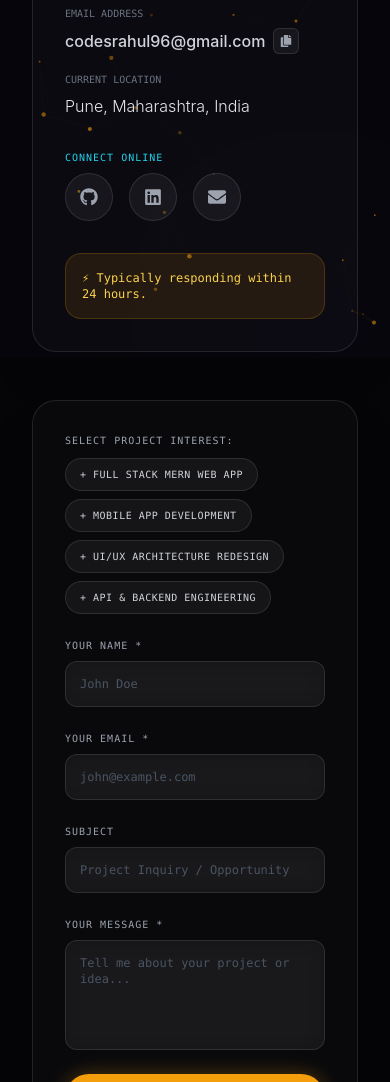
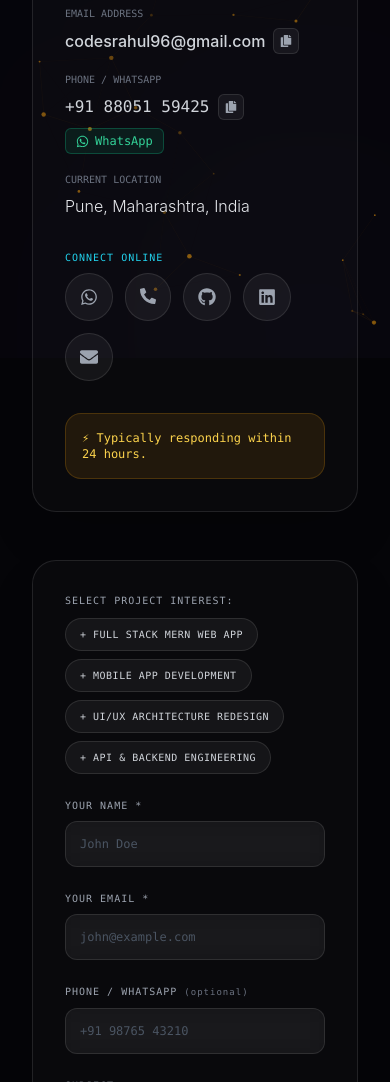
Before and after one commit to CodesRahul96/CodesRahul, a Next.js app: page /contact in a window 390 px wide. Shown: the part 486-1568 px from the top of the page. Built offline with nearby package versions, Linux system fonts and the light colour scheme; no server answers.

Commit message:
Add mobile number +91 8805159425 and WhatsApp/call options to contact page

```diff
--- a/src/actions/sendEmail.js
+++ b/src/actions/sendEmail.js
@@ -8,6 +8,7 @@ const resend = new Resend(process.env.RESEND_API_KEY);
 export const sendEmail = async (formData) => {
   const name = formData.get("name");
   const email = formData.get("email");
+  const phone = formData.get("phone");
   const subject = formData.get("subject");
   const message = formData.get("message");
 
@@ -30,7 +31,7 @@ export const sendEmail = async (formData) => {
       to: "codesrahul96@gmail.com",
       subject: `New Portfolio Message: ${subject || "No Subject"}`,
       reply_to: email,
-      text: `Name: ${name}\nEmail: ${email}\n\nMessage:\n${message}`,
+      text: `Name: ${name}\nEmail: ${email}\nPhone: ${phone || "Not provided"}\n\nMessage:\n${message}`,
     });
 
     return { success: true };
--- a/src/app/contact/page.jsx
+++ b/src/app/contact/page.jsx
@@ -1,7 +1,7 @@
 "use client";
 
 import React, { useState } from "react";
-import { FaEnvelope, FaGithub, FaLinkedin, FaCopy, FaCheck, FaArrowRight } from "react-icons/fa";
+import { FaEnvelope, FaGithub, FaLinkedin, FaWhatsapp, FaPhoneAlt, FaCopy, FaCheck, FaArrowRight } from "react-icons/fa";
 import { toast } from "sonner";
 import { sendEmail } from "../../actions/sendEmail";
 
@@ -13,9 +13,10 @@ const projectScopes = [
 ];
 
 export default function Contact() {
-  const [formData, setFormData] = useState({ name: "", email: "", subject: "", message: "" });
+  const [formData, setFormData] = useState({ name: "", email: "", phone: "", subject: "", message: "" });
   const [isSubmitting, setIsSubmitting] = useState(false);
   const [copiedEmail, setCopiedEmail] = useState(false);
+  const [copiedPhone, setCopiedPhone] = useState(false);
 
   const handleChange = (e) => {
     const { name, value } = e.target;
@@ -37,6 +38,13 @@ export default function Contact() {
     setTimeout(() => setCopiedEmail(false), 2000);
   };
 
+  const handleCopyPhone = () => {
+    navigator.clipboard.writeText("+918805159425");
+    setCopiedPhone(true);
+    toast.success("Phone number copied to clipboard!");
+    setTimeout(() => setCopiedPhone(false), 2000);
+  };
+
   const clientAction = async (formData) => {
     if (!formData.get("name") || !formData.get("email") || !formData.get("message")) {
       toast.error("Please fill in all required fields.");
@@ -52,7 +60,7 @@ export default function Contact() {
       toast.error(result.error);
     } else {
       toast.success("Message sent successfully! I will get back to you soon.");
-      setFormData({ name: "", email: "", subject: "", message: "" });
+      setFormData({ name: "", email: "", phone: "", subject: "", message: "" });
     }
   };
 
@@ -95,6 +103,33 @@ export default function Contact() {
                       </button>
                     </div>
                   </div>
+
+                  <div className="flex flex-col">
+                    <span className="uppercase font-mono text-[10px] text-gray-500 mb-1">Phone / WhatsApp</span>
+                    <div className="flex items-center gap-2 flex-wrap">
+                      <a href="tel:+918805159425" className="hover:text-amber-400 transition-colors text-base font-medium font-mono">
+                        +91 88051 59425
+                      </a>
+                      <button
+                        onClick={handleCopyPhone}
+                        className="p-1.5 rounded-md bg-white/5 border border-white/10 text-gray-400 hover:text-amber-400 hover:border-amber-500/30 transition-all text-xs"
+                        title="Copy Phone Number"
+                      >
+                        {copiedPhone ? <FaCheck className="text-emerald-400" /> : <FaCopy />}
+                      </button>
+                      <a
+                        href="https://wa.me/918805159425"
+                        target="_blank"
+                        rel="noopener noreferrer"
+                        className="px-2.5 py-1 rounded-md bg-emerald-500/10 border border-emerald-500/30 text-emerald-400 hover:bg-emerald-500/20 transition-all text-xs flex items-center gap-1.5 font-mono"
+                        title="Chat on WhatsApp"
+                      >
+                        <FaWhatsapp size={13} />
+                        <span>WhatsApp</span>
+                      </a>
+                    </div>
+                  </div>
+
                   <div className="flex flex-col">
                     <span className="uppercase font-mono text-[10px] text-gray-500 mb-1">Current Location</span>
                     <span className="text-base text-gray-200">Pune, Maharashtra, India</span>
@@ -104,8 +139,10 @@ export default function Contact() {
 
               <div>
                 <span className="text-[10px] font-mono uppercase tracking-widest text-cyan-400 mb-2 block">Connect Online</span>
-                <div className="flex gap-4">
+                <div className="flex gap-3 flex-wrap">
                   {[
+                    { icon: <FaWhatsapp size={18} />, link: "https://wa.me/918805159425", label: "WhatsApp" },
+                    { icon: <FaPhoneAlt size={16} />, link: "tel:+918805159425", label: "Call" },
                     { icon: <FaGithub size={18} />, link: "https://github.com/codesrahul96", label: "GitHub" },
                     { icon: <FaLinkedin size={18} />, link: "https://linkedin.com/in/codesrahul", label: "LinkedIn" },
                     { icon: <FaEnvelope size={18} />, link: "mailto:codesrahul96@gmail.com", label: "Email" },
@@ -113,8 +150,8 @@ export default function Contact() {
                     <a
                       key={idx}
                       href={social.link}
-                      target="_blank"
-                      rel="noopener noreferrer"
+                      target={social.link.startsWith("http") ? "_blank" : undefined}
+                      rel={social.link.startsWith("http") ? "noopener noreferrer" : undefined}
                       className="p-3.5 rounded-full bg-white/5 border border-white/10 text-gray-400 hover:text-amber-400 hover:border-amber-500/40 hover:scale-110 active:scale-95 transition-all"
                       title={social.label}
                     >
@@ -180,6 +217,20 @@ export default function Contact() {
                 </div>
               </div>
 
+              <div className="grid grid-cols-1 md:grid-cols-2 gap-6">
+                <div className="flex flex-col">
+                  <label className="text-[10px] font-mono uppercase tracking-widest text-gray-400 mb-2">
+                    Phone / WhatsApp <span className="text-gray-500 text-[9px] lowercase">(optional)</span>
+                  </label>
+                  <input
+                    type="tel"
+                    name="phone"
+                    value={formData.phone}
+                    onChange={handleChange}
+                    placeholder="+91 98765 43210"
+                    className="bg-white/5 border border-white/10 focus:border-amber-500/50 p-3.5 text-xs font-mono text-white placeholder-gray-600 outline-none transition-all rounded-xl backdrop-blur-md"
+                  />
+                </div>
                 <div className="flex flex-col">
                   <label className="text-[10px] font-mono uppercase tracking-widest text-gray-400 mb-2">Subject</label>
                   <input
@@ -190,6 +241,7 @@ export default function Contact() {
                     placeholder="Project Inquiry / Opportunity"
                     className="bg-white/5 border border-white/10 focus:border-amber-500/50 p-3.5 text-xs font-mono text-white placeholder-gray-600 outline-none transition-all rounded-xl backdrop-blur-md"
                   />
+                </div>
               </div>
 
               <div className="flex flex-col">
```
Lines whose indentation alone changed are shown as unchanged.
